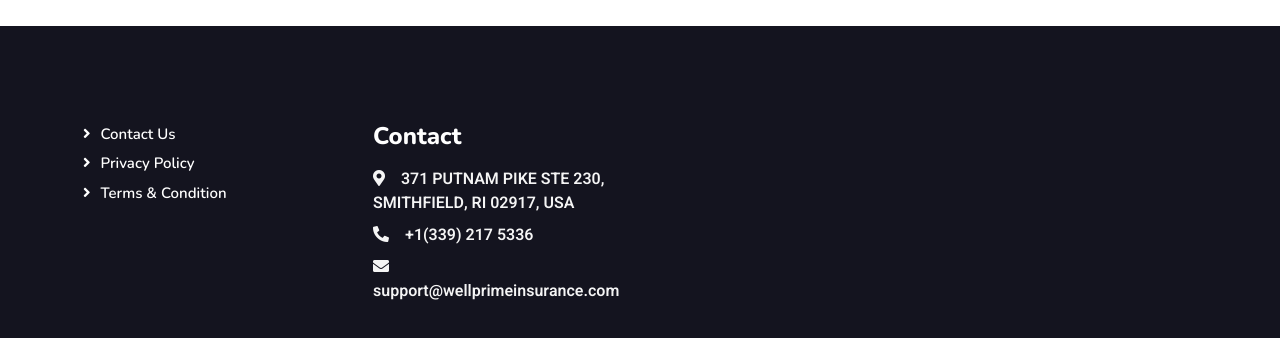
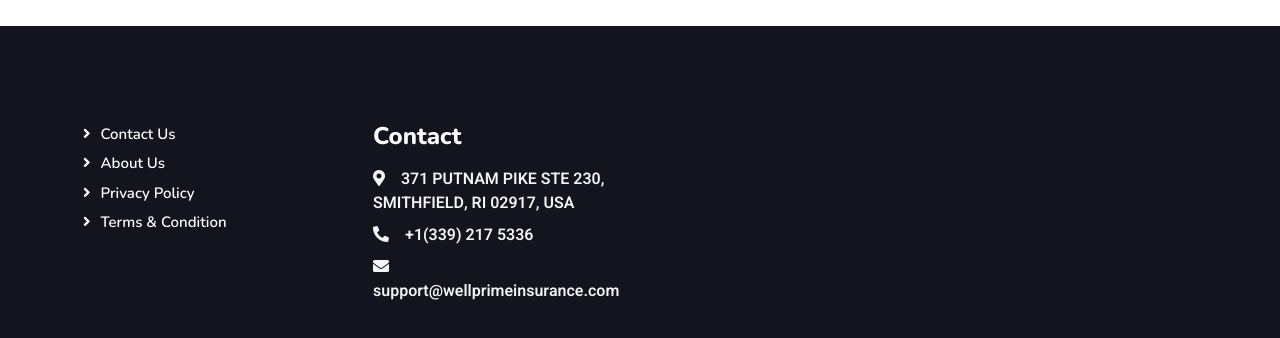
Before and after one commit to Davonbek/wellprimeinsurance, a plain HTML site: page index.html in a window 1280 px wide. Shown: the part 1268-1606 px from the top of the page. Drawn offline with nearby package versions, Linux system fonts and the light colour scheme.

```diff
--- a/index.html
+++ b/index.html
@@ -632,6 +632,7 @@
                     <!-- <h4 class="text-white mb-3">Company</h4> -->
                     <!-- <a class="btn btn-link" href="">About Us</a> -->
                     <a class="btn btn-link" href="contact.html">Contact Us</a>
+                    <a class="btn btn-link" href="aboutus.html">About Us</a>
                     <a class="btn btn-link" href="privacy.html">Privacy Policy</a>
                     <a class="btn btn-link" href="terms.html">Terms & Condition</a>
                     <!-- <a class="btn btn-link" href="">FAQs & Help</a> -->
```
